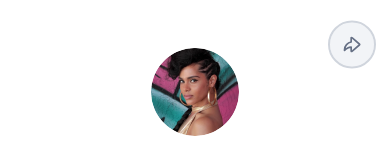
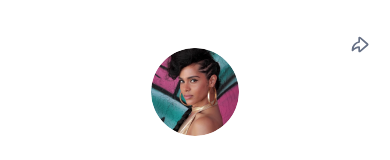
Before and after one commit to lawrdev/Linktacles, a React (Create React App) app: page / in a window 390 px wide. Shown: the top 160 px of the page. Built offline with nearby package versions, Linux system fonts and the light colour scheme.

Commit message:
updated styles for profileIcon

```diff
--- a/src/index.css
+++ b/src/index.css
@@ -21,6 +21,11 @@ body {
   line-height: 30px;
 }
 
+#focusItem:focus {
+  @apply rounded-full;
+  outline: 2px solid #d0d5dd;
+}
+
 /* Profile section */
 #profile__img {
   background-position: 50% 50%;
@@ -40,45 +45,31 @@ div#profileImgWrapper:hover .uploadWrapper {
   background-color: rgba(52, 64, 84, 0.75);
 }
 
-.shareContainer:hover #tooltip {
+.iconContainer:hover #tooltip {
   @apply opacity-100 duration-500 ease-in-out;
 }
 @media (max-width: 448px) {
-  .shareContainer:hover #tooltip {
+  .iconContainer:hover #tooltip {
     @apply opacity-0 duration-500 ease-in-out;
   }
 }
-
-.shareIconCirle {
-  @apply w-fit p-2 rounded-full cursor-pointer active:scale-95;
+.iconCirle {
+  @apply w-fit p-1.5 rounded-full cursor-pointer active:scale-95;
   outline: 2px dashed #d0d5dd !important;
 }
-div.shareDisabled {
+
+div.iconDisabled {
   @apply active:!scale-100;
   background: #f2f4f7;
 }
-.shareIconCirle:focus {
-  outline: 2px solid #d0d5dd;
-}
-.shareIconCirle:hover {
+.iconCirle:hover {
   background: #f2f4f7;
 }
-.shareIconCirle:hover .shareIcon {
+.iconCirle:hover .icon {
   @apply opacity-100 duration-500 ease-in-out;
 }
-.shareIcon {
+.icon {
   @apply opacity-70 duration-500 ease-in-out;
-}
-/* mobile */
-@media (max-width: 448px) {
-  .shareIconCirle {
-    @apply w-fit p-2 rounded-full cursor-pointer active:scale-95;
-    outline: 2px solid #d0d5dd !important;
-    background: #f2f4f7;
-  }
-  .shareIcon {
-    @apply !opacity-100;
-  }
 }
 
 #tooltip {
```
